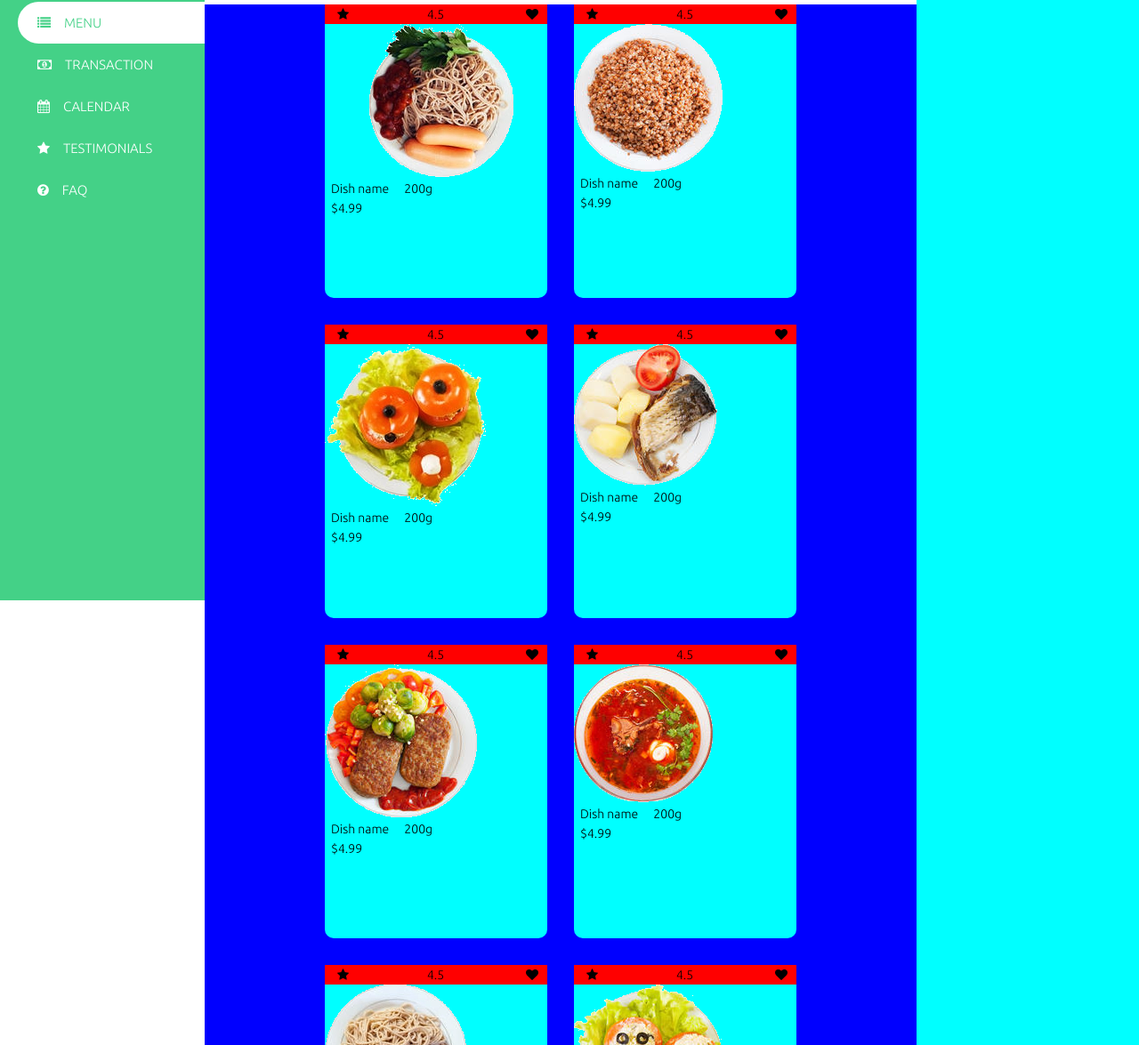
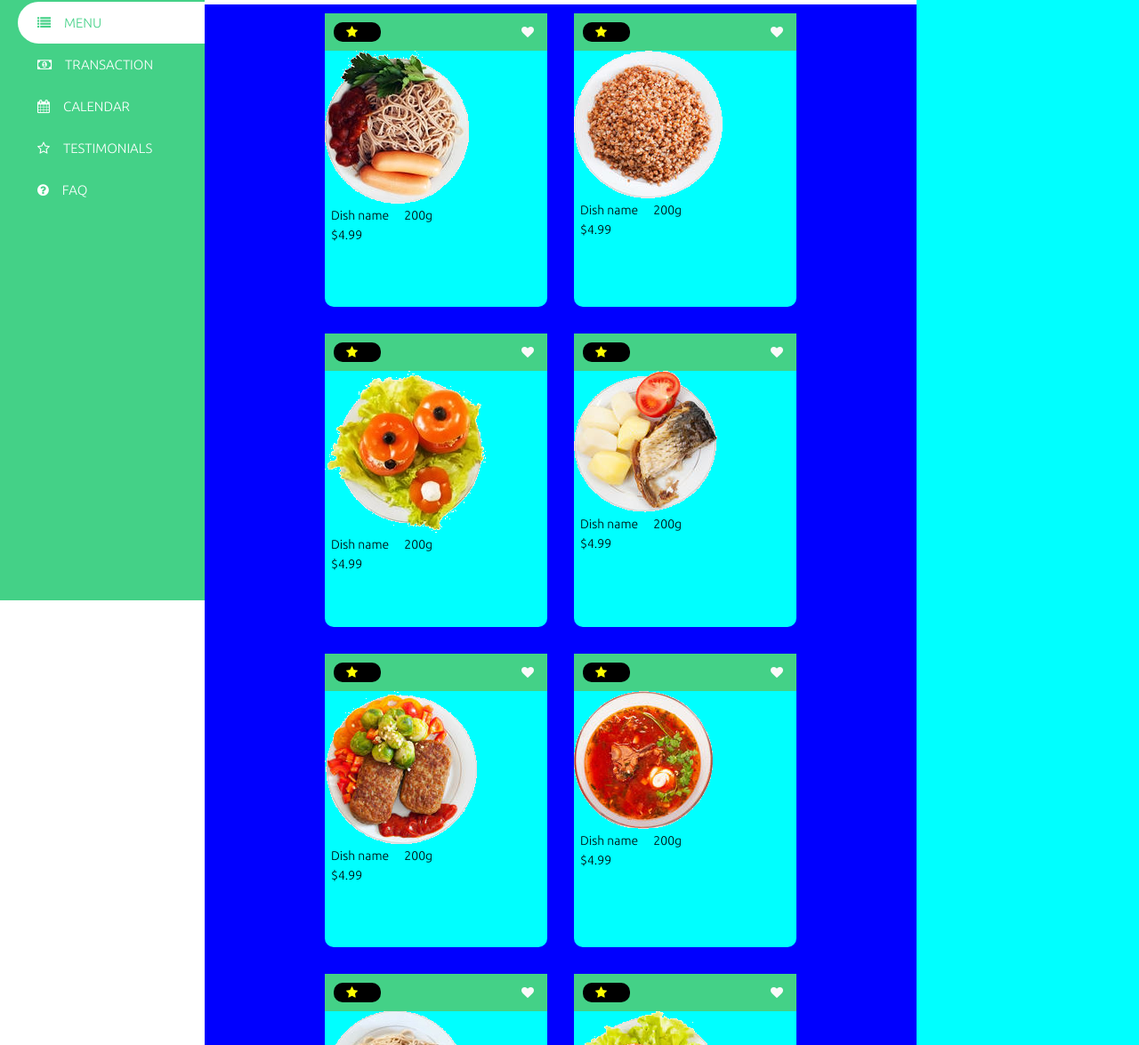
Before and after one commit to tombalv/Food-delivery-platform, a website: page index.html in a window 1280 px wide. Shown: the part 125-1300 px from the top of the page at 89% size. Drawn offline with Linux system fonts and the light colour scheme.

Commit message:
content update

```diff
--- a/css/base/layout.css
+++ b/css/base/layout.css
@@ -77,6 +77,7 @@ p i {
 /* Main content */
 
 .main-content {
+  padding-top: 10px;
   display: flex;
   flex-wrap: wrap;
   gap: 30px 30px;
@@ -84,17 +85,40 @@ p i {
   justify-content: center;
   background-color: blue;
 }
+
+.rating-info {
+  display: flex;
+  justify-content: space-between;
+  background-color: #44d187;
+}
+.fa-star {
+  margin: auto;
+  color: yellow;
+  background-color: black;
+}
+.rating {
+  margin: 10px 10px;
+  border-radius: 10px;
+  background-color: black;
+}
+
+.fa-heart {
+  margin: auto 10px;
+  padding: 5px;
+  border-radius: 20px;
+
+  color: #fafafa;
+}
+.fa-heart:hover {
+  color: #d74369;
+  cursor: pointer;
+}
 .food-product-one {
   width: 250px;
   height: 330px;
+  border-top: 10px;
   border-radius: 10px;
   background-color: aqua;
-}
-.rating-info {
-  display: flex;
-  justify-content: space-between;
-  align-items: center;
-  background-color: red;
 }
 .food-product-two {
   width: 250px;
--- a/index.html
+++ b/index.html
@@ -39,7 +39,7 @@
         <a class="menu"><i class="fa fa-list"></i><span>Menu</span></a>
         <a><i class="fa fa-money"></i><span>Transaction</span></a>
         <a><i class="fa fa-calendar"></i><span>Calendar</span></a>
-        <a><i class="fa fa-star"></i><span>Testimonials</span></a>
+        <a><i class="fa fa-star-o"></i><span>Testimonials</span></a>
         <a><i class="fa fa-question-circle"></i><span>Faq</span></a>
       </aside>
       <section>
@@ -61,74 +61,82 @@
         </div>
         <div class="main-content">
           <div class="food-product-one">
-            <p class="rating-info">
-              <i class="fa fa-star"> </i>4.5<i class="fa fa-heart"></i>
-            </p>
-            <a></a>
+            <div class="rating-info">
+              <p class="rating"><i class="fa fa-star"></i>4.5</p>
+              <i class="fa fa-heart"></i>
+            </div>
             <img src="./design/img/food-1.webp" alt="Food-Photo" />
             <p class="food-name">Dish name <span>200g</span></p>
             <p class="food-price">$4.99</p>
           </div>
           <div class="food-product-two">
-            <p class="rating-info">
-              <i class="fa fa-star"> </i>4.5<i class="fa fa-heart"></i>
-            </p>
+            <div class="rating-info">
+              <p class="rating"><i class="fa fa-star"></i>4.5</p>
+              <i class="fa fa-heart"></i>
+            </div>
             <img src="./design/img/food-2.webp" alt="Food-Photo" />
             <p class="food-name">Dish name <span>200g</span></p>
             <p class="food-price">$4.99</p>
           </div>
           <div class="food-product-three">
-            <p class="rating-info">
-              <i class="fa fa-star"> </i>4.5<i class="fa fa-heart"></i>
-            </p>
+            <div class="rating-info">
+              <p class="rating"><i class="fa fa-star"></i>4.5</p>
+              <i class="fa fa-heart"></i>
+            </div>
             <img src="./design/img/food-3.webp" alt="Food-Photo" />
             <p class="food-name">Dish name <span>200g</span></p>
             <p class="food-price">$4.99</p>
           </div>
           <div class="food-product-four">
-            <p class="rating-info">
-              <i class="fa fa-star"> </i>4.5<i class="fa fa-heart"></i>
-            </p>
+            <div class="rating-info">
+              <p class="rating"><i class="fa fa-star"></i>4.5</p>
+              <i class="fa fa-heart"></i>
+            </div>
             <img src="./design/img/food-4.webp" alt="Food-Photo" />
             <p class="food-name">Dish name <span>200g</span></p>
             <p class="food-price">$4.99</p>
           </div>
           <div class="food-product-five">
-            <p class="rating-info">
-              <i class="fa fa-star"> </i>4.5<i class="fa fa-heart"></i>
-            </p>
+            <div class="rating-info">
+              <p class="rating"><i class="fa fa-star"></i>4.5</p>
+              <i class="fa fa-heart"></i>
+            </div>
             <img src="./design/img/food-5.webp" alt="Food-Photo" />
             <p class="food-name">Dish name <span>200g</span></p>
             <p class="food-price">$4.99</p>
           </div>
           <div class="food-product-six">
-            <p class="rating-info">
-              <i class="fa fa-star"> </i>4.5<i class="fa fa-heart"></i>
-            </p>
+            <div class="rating-info">
+              <p class="rating"><i class="fa fa-star"></i>4.5</p>
+              <i class="fa fa-heart"></i>
+            </div>
             <img src="./design/img/food-6.webp" alt="Food-Photo" />
             <p class="food-name">Dish name <span>200g</span></p>
             <p class="food-price">$4.99</p>
           </div>
           <div class="food-product-seven">
-            <p class="rating-info">
-              <i class="fa fa-star"> </i>4.5<i class="fa fa-heart"></i>
-            </p>
+            <div class="rating-info">
+              <p class="rating"><i class="fa fa-star"></i>4.5</p>
+              <i class="fa fa-heart"></i>
+            </div>
             <img src="./design/img/food-7.webp" alt="Food-Photo" />
             <p class="food-name">Dish name <span>200g</span></p>
             <p class="food-price">$4.99</p>
           </div>
           <div class="food-product-eight">
-            <p class="rating-info">
-              <i class="fa fa-star"> </i>4.5<i class="fa fa-heart"></i>
-            </p>
+            <div class="rating-info">
+              <p class="rating"><i class="fa fa-star"></i>4.5</p>
+              <i class="fa fa-heart"></i>
+            </div>
             <img src="./design/img/food-8.webp" alt="Food-Photo" />
             <p class="food-name">Dish name <span>200g</span></p>
             <p class="food-price">$4.99</p>
           </div>
           <div class="food-product-nine">
-            <p class="rating-info">
-              <i class="fa fa-star"> </i>4.5<i class="fa fa-heart"></i>
-            </p>
+            <div class="rating-info">
+              <p class="rating"><i class="fa fa-star"></i>4.5</p>
+              <i class="fa fa-heart"></i>
+            </div>
             <img src="./design/img/food-9.webp" alt="Food-Photo" />
             <p class="food-name">Dish name <span>200g</span></p>
             <p class="food-price">$4.99</p>
```
